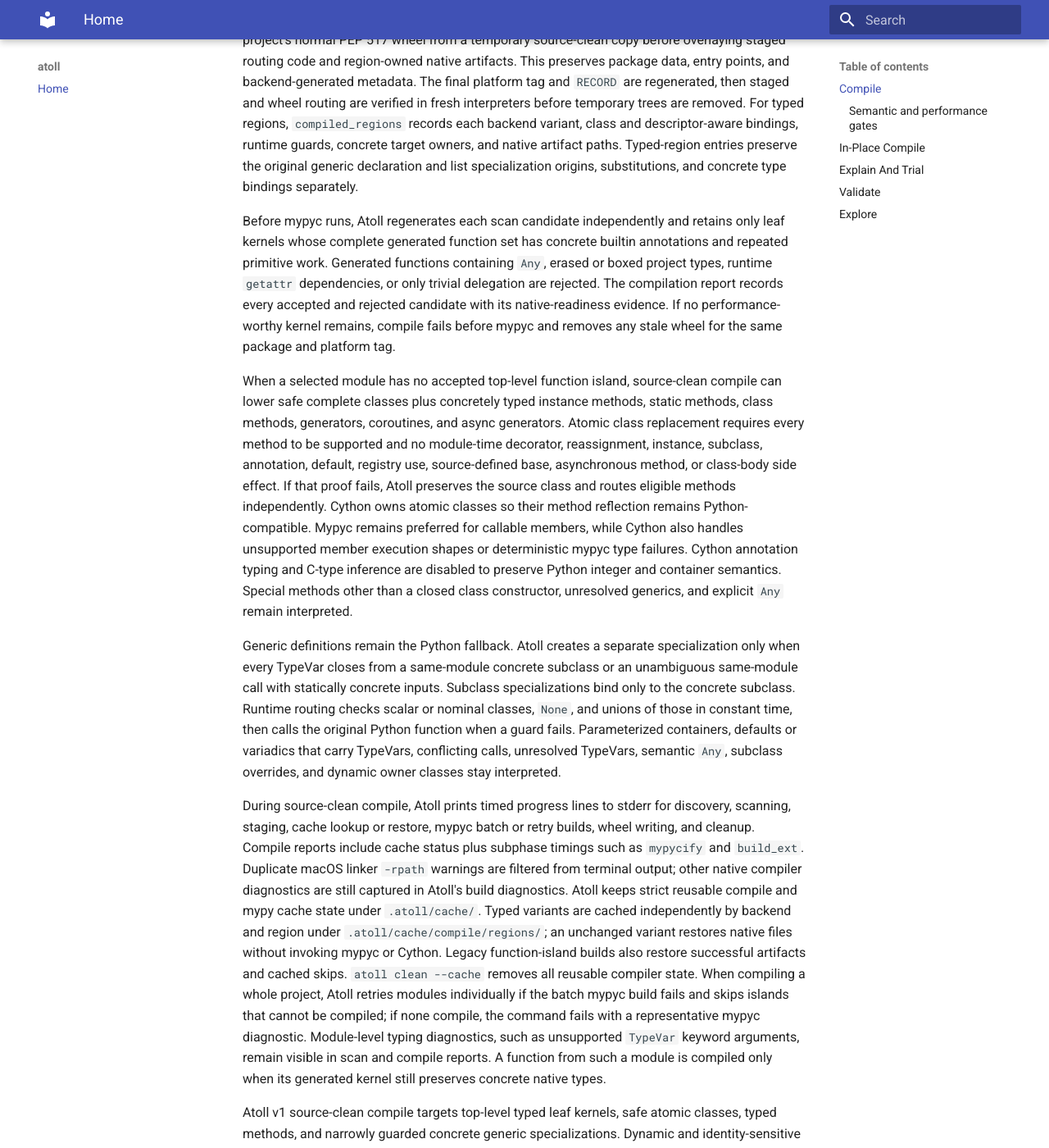
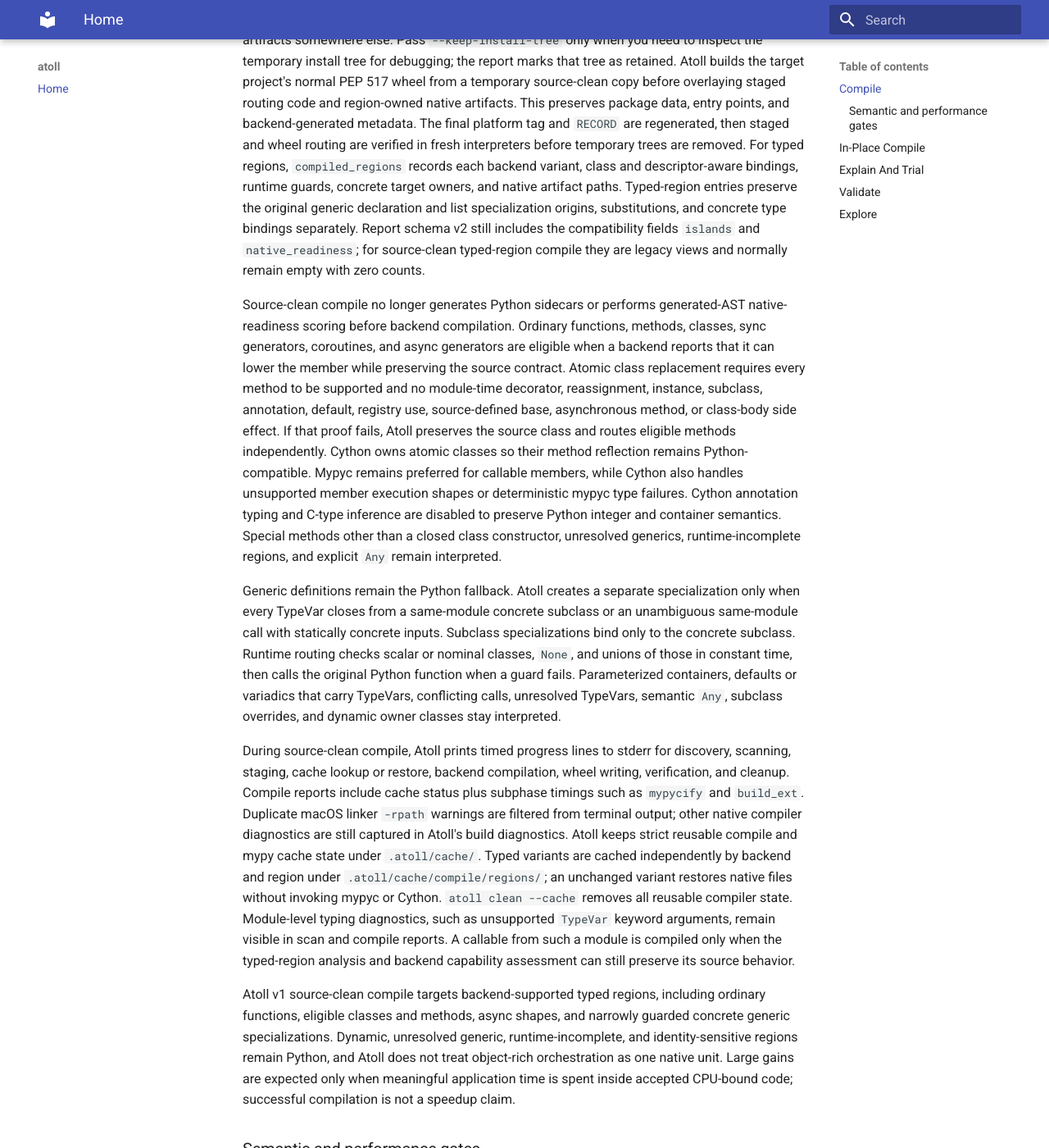
Before and after one commit to damienbenveniste/Atoll, an MkDocs documentation site: the page built from docs/index.md, in a window 1280 px wide and 1400 px high, scrolled down 1028 px. Shown: the whole window at 82% size. Built offline with MkDocs 1.6.1 and Material for MkDocs 9.7.7, drawn with Linux system fonts in a browser that asks for light colours; some of the changed text lies outside the part shown.

Commit message:
feat: complete typed-region compiler reset

````diff
--- a/docs/index.md
+++ b/docs/index.md
@@ -4,7 +4,8 @@
 
 The implemented V1 slices scan Python projects for top-level symbols, dynamic blockers,
 mypy diagnostics, dependency edges, backend-neutral typed regions, conservative island candidates,
-poison residue, generated sidecars, managed shims, mypyc builds, and runtime verification:
+poison residue, backend assessment, native artifact caching, PEP 517 wheel overlay, and runtime
+verification:
 
 ```bash
 uv run atoll scan .
@@ -17,12 +18,11 @@
 The public `CompilerBackend` contract separates per-member capability assessment, prepared
 compilation units, native compilation, strict fingerprints, and normalized diagnostics. The mypyc
 and Cython adapters emit region-owned artifact metadata, while the existing `build_sidecars` facade
-preserves legacy compile, build, and trial behavior.
+is reserved for explicit in-place enable/build behavior.
 Candidate scores are 0-100 scan-only heuristics for extraction safety, not predicted speed, while
-candidate risk also describes extraction risk. Source-clean compile applies a separate
-native-readiness gate to generated code before invoking mypyc. Frame-introspection code such as
-`inspect.currentframe()`, `sys._getframe()`, and direct frame attributes such as `f_locals` are
-hard blockers because mypyc changes Python frame semantics.
+candidate risk also describes extraction risk. Frame-introspection code such as
+`inspect.currentframe()`, `sys._getframe()`, and direct frame attributes such as `f_locals` are hard
+blockers because mypyc changes Python frame semantics.
 
 ## Compile
 
@@ -31,10 +31,12 @@
 uv run atoll compile
 ```
 
-`compile` copies the target package into a temporary Atoll build area, inserts shims only in that
-copy, compiles generated function islands or typed regions, writes a platform wheel, and
-removes the temporary install tree. Pass a module name to limit the operation to one source module.
-The original source files are left untouched.
+`compile` scans the target package, forms typed regions, asks the configured backends to assess
+each region automatically, compiles and caches supported variants, overlays staged routing code and
+region-owned native artifacts onto the project's normal PEP 517 wheel, verifies the result, and
+removes temporary artifacts by default. Pass a module name to limit the operation to one source
+module. The hidden `package` command uses the same source-clean typed-region pipeline. The original
+source files are left untouched.
 
 The default persistent outputs are the wheel in `.atoll/dist/*.whl` plus
 `.atoll/compile-report.json` and `.atoll/compile-report.md`. Use `--output` to place generated
@@ -48,26 +50,21 @@
 bindings, runtime guards, concrete target owners, and native artifact paths. Typed-region entries
 preserve the original generic declaration and list specialization origins, substitutions, and
 concrete type bindings separately.
+Report schema v2 still includes the compatibility fields `islands` and `native_readiness`; for
+source-clean typed-region compile they are legacy views and normally remain empty with zero counts.
 
-Before mypyc runs, Atoll regenerates each scan candidate independently and retains only leaf
-kernels whose complete generated function set has concrete builtin annotations and repeated
-primitive work. Generated functions containing `Any`, erased or boxed project types, runtime
-`getattr` dependencies, or only trivial delegation are rejected. The compilation report records
-every accepted and rejected candidate with its native-readiness evidence. If no performance-worthy
-kernel remains, compile fails before mypyc and removes any stale wheel for the same package and
-platform tag.
-
-When a selected module has no accepted top-level function island, source-clean compile can lower
-safe complete classes plus concretely typed instance methods, static methods, class methods,
-generators, coroutines, and async generators. Atomic class replacement requires every method to be
-supported and no module-time decorator, reassignment, instance, subclass, annotation, default,
+Source-clean compile no longer generates Python sidecars or performs generated-AST
+native-readiness scoring before backend compilation. Ordinary functions, methods, classes, sync
+generators, coroutines, and async generators are eligible when a backend reports that it can lower
+the member while preserving the source contract. Atomic class replacement requires every method to
+be supported and no module-time decorator, reassignment, instance, subclass, annotation, default,
 registry use, source-defined base, asynchronous method, or class-body side effect. If that proof
 fails, Atoll preserves the source class and routes eligible methods independently. Cython owns
 atomic classes so their method reflection remains Python-compatible. Mypyc remains preferred for
 callable members, while Cython also handles unsupported member execution shapes or deterministic
 mypyc type failures. Cython annotation typing and C-type inference are disabled to preserve Python
 integer and container semantics. Special methods other than a closed class constructor, unresolved
-generics, and explicit `Any` remain interpreted.
+generics, runtime-incomplete regions, and explicit `Any` remain interpreted.
 
 Generic definitions remain the Python fallback. Atoll creates a separate specialization only when
 every TypeVar closes from a same-module concrete subclass or an unambiguous same-module call with
@@ -78,25 +75,22 @@
 and dynamic owner classes stay interpreted.
 
 During source-clean compile, Atoll prints timed progress lines to stderr for discovery, scanning,
-staging, cache lookup or restore, mypyc batch or retry builds, wheel writing, and cleanup. Compile
-reports include cache status plus subphase timings such as `mypycify` and `build_ext`. Duplicate
-macOS linker `-rpath` warnings are filtered from terminal output; other native compiler diagnostics
-are still captured in Atoll's build diagnostics. Atoll keeps strict reusable compile and mypy cache
-state under `.atoll/cache/`. Typed variants are cached independently by backend and region under
-`.atoll/cache/compile/regions/`; an unchanged variant restores native files without invoking mypyc
-or Cython. Legacy function-island builds also restore successful artifacts and cached skips.
-`atoll clean --cache` removes all reusable compiler state.
-When compiling a whole project, Atoll retries modules individually if the batch mypyc build fails
-and skips islands that cannot be compiled; if none compile, the command fails with a representative
-mypyc diagnostic.
+staging, cache lookup or restore, backend compilation, wheel writing, verification, and cleanup.
+Compile reports include cache status plus subphase timings such as `mypycify` and `build_ext`.
+Duplicate macOS linker `-rpath` warnings are filtered from terminal output; other native compiler
+diagnostics are still captured in Atoll's build diagnostics. Atoll keeps strict reusable compile
+and mypy cache state under `.atoll/cache/`. Typed variants are cached independently by backend and
+region under `.atoll/cache/compile/regions/`; an unchanged variant restores native files without
+invoking mypyc or Cython. `atoll clean --cache` removes all reusable compiler state.
 Module-level typing diagnostics, such as unsupported `TypeVar` keyword arguments, remain visible in
-scan and compile reports. A function from such a module is compiled only when its generated kernel
-still preserves concrete native types.
+scan and compile reports. A callable from such a module is compiled only when the typed-region
+analysis and backend capability assessment can still preserve its source behavior.
 
-Atoll v1 source-clean compile targets top-level typed leaf kernels, safe atomic classes, typed
-methods, and narrowly guarded concrete generic specializations. Dynamic and identity-sensitive
-classes remain Python, and Atoll does not treat object-rich orchestration as one native unit. Large
-gains are expected only when meaningful application time is spent inside accepted CPU-bound code;
+Atoll v1 source-clean compile targets backend-supported typed regions, including ordinary
+functions, eligible classes and methods, async shapes, and narrowly guarded concrete generic
+specializations. Dynamic, unresolved generic, runtime-incomplete, and identity-sensitive regions
+remain Python, and Atoll does not treat object-rich orchestration as one native unit. Large gains
+are expected only when meaningful application time is spent inside accepted CPU-bound code;
 successful compilation is not a speedup claim.
 
 ### Semantic and performance gates
@@ -134,7 +128,8 @@
 promised bindings.
 Source-clean build failures keep terminal output short, write `.atoll/compile-report.*`, and list
 any retained diagnostic scratch path in the report. Run compile commands inside the target
-project's Python environment because mypyc uses the active interpreter and installed dependencies.
+project's Python environment because native backends use the active interpreter and installed
+dependencies.
 
 ## In-Place Compile
 
@@ -151,11 +146,12 @@
 Routing verification proves that managed shims import compiled extensions and rebound configured
 symbols; it does not prove semantic equivalence. Use `--test` with `--in-place` to run pytest with
 `ATOLL_REQUIRE_COMPILED=1`. Generated Python sidecars in `.atoll/sidecars`, native compiler
-scratch files, and mypy's internal mypyc cache in `.atoll/build` are disposable build inputs;
-successful in-place compile runs remove them and list the cleanup in the compilation report.
+scratch files, and mypy's internal mypyc cache in `.atoll/build` are disposable build inputs for
+explicit in-place enable/build workflows; successful in-place compile runs remove them and list the
+cleanup in the compilation report.
 If the semantic test gate fails, Atoll leaves generated build inputs in place for debugging and
-marks the compilation report failed. The older `atoll package` command remains available as a
-compatibility alias for source-clean artifacts.
+marks the compilation report failed. The older hidden `atoll package` command remains available as
+a compatibility alias for source-clean typed-region artifacts.
 
 Lower-level commands remain available for debugging:
 
@@ -176,8 +172,16 @@
 uv run atoll clean --all
 ```
 
-Trial mode uses a temporary overlay and currently supports pytest commands such as `pytest tests`
-and `python -m pytest tests`. Compiled routing is required unless `--allow-python-sidecar` is used.
+Trial mode preserves `--candidate` and `--top` selection, then compiles the selected callable
+closure through the same source-clean package pipeline used by `atoll compile`. It uses temporary
+wheel, install, and cache artifacts, binds only the requested public functions, and keeps helper
+callables private inside the compiled closure. Configured compile quality gates are ignored for
+trial; only the optional `--test` and `--benchmark` commands are run, and both are one-shot
+pytest-style exit checks. A failing `--test` stops before the benchmark. Temporary artifacts are
+removed by default; `--keep-temp` retains the wheel, install payload, and isolated cache for
+inspection. Compiled routing is required by default; use `--allow-interpreted` to permit
+interpreted fallback during trial commands. `--allow-python-sidecar` remains as a compatibility
+alias.
 
 ## Validate
 
````
Also changed, not shown: README.md (+58 -58 lines), 14 other files.
